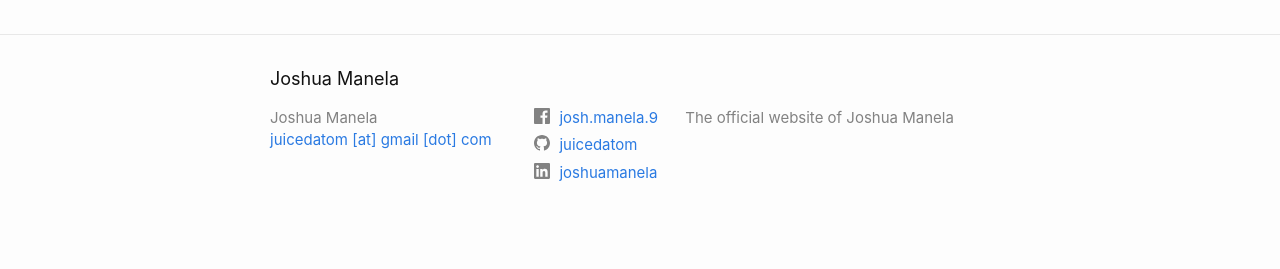
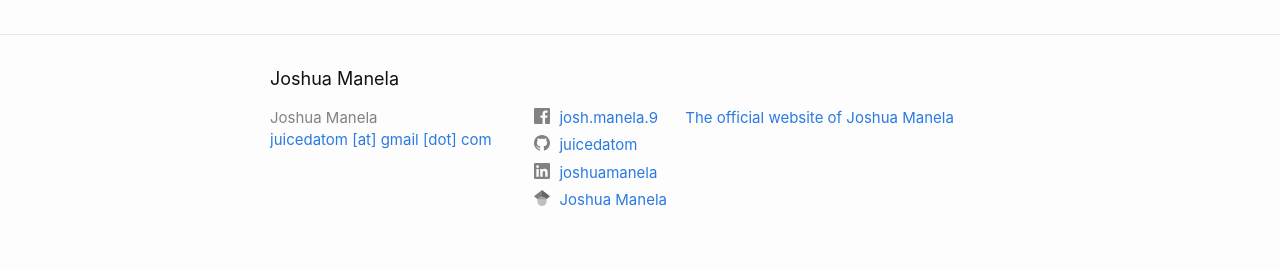
Before and after one commit to juicedatom/mygithubpage, a Jekyll site: the page built from index.md, in a window 1280 px wide. Shown: the part 1730-1999 px from the top of the page. Built offline with Jekyll 4.4.1, drawn with Linux system fonts in a browser that asks for light colours; before the commit the page ends 1974 px from its top, so only the background shows below that.

Commit message:
Add google scholar.

```diff
--- a/_config.yml
+++ b/_config.yml
@@ -22,6 +22,8 @@
 github_username:  juicedatom
 linkedin_username: joshuamanela
 facebook_username: josh.manela.9
+googlescholar_id: E0nbCrYAAAAJ
+googlescholar_displayname: Joshua Manela
 
 # Build settings
 markdown: kramdown
--- a/_includes/social.html
+++ b/_includes/social.html
@@ -11,4 +11,5 @@
   {%- if site.youtube_username -%}<li><a href="https://youtube.com/{{ site.youtube_username| cgi_escape | escape }}"><svg class="svg-icon"><use xlink:href="{{ '/assets/minima-social-icons.svg#youtube' | relative_url }}"></use></svg> <span class="username">{{ site.youtube_username| escape }}</span></a></li>{%- endif -%}
   {%- if site.googleplus_username -%}<li><a href="https://plus.google.com/{{ site.googleplus_username| escape }}"><svg class="svg-icon"><use xlink:href="{{ '/assets/minima-social-icons.svg#googleplus' | relative_url }}"></use></svg> <span class="username">{{ site.googleplus_username| escape }}</span></a></li>{%- endif -%}
   {%- if site.rss -%}<li><a href="{{ 'feed.xml' | relative_url }}"><svg class="svg-icon"><use xlink:href="{{ '/assets/minima-social-icons.svg#rss' | relative_url }}"></use></svg> <span>{{ site.rss | escape }}</span></a></li>{%- endif -%}
+  {%- if site.googlescholar_id -%}<li><object class=svg-icon data="/assets/Google_Scholar_logo.svg"></object> <a href="https://scholar.google.com/citations?user={{ site.googlescholar_id| escape }}"> {{ site.googlescholar_displayname | escape }} {%- endif -%} </li>
 </ul>
--- a/_sass/minima/_base.scss
+++ b/_sass/minima/_base.scss
@@ -210,6 +210,7 @@
     height: 16px;
     display: inline-block;
     fill: #{$grey-color};
+    filter: grayscale(100%);
     padding-right: 5px;
     vertical-align: text-top;
 }
```
Also changed, not shown: assets/Google_Scholar_logo.svg (added).
